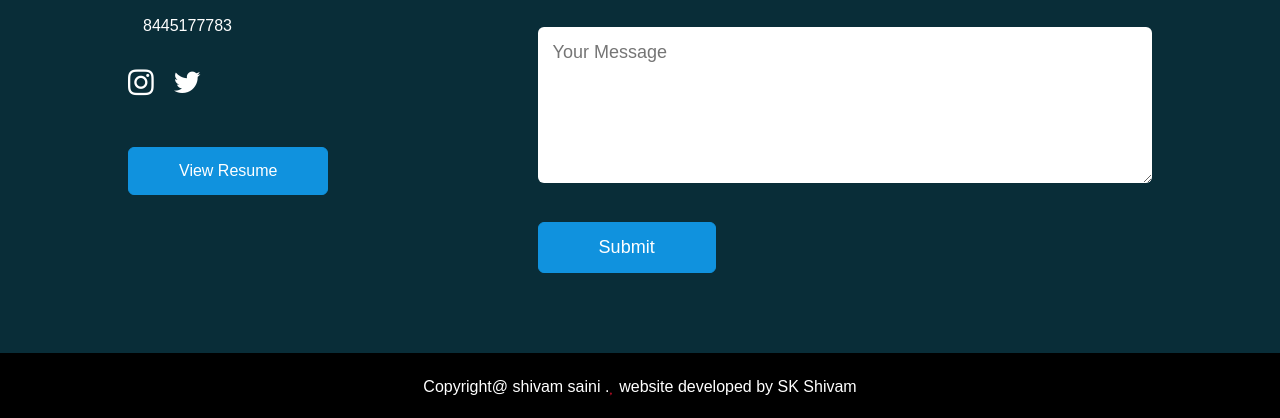
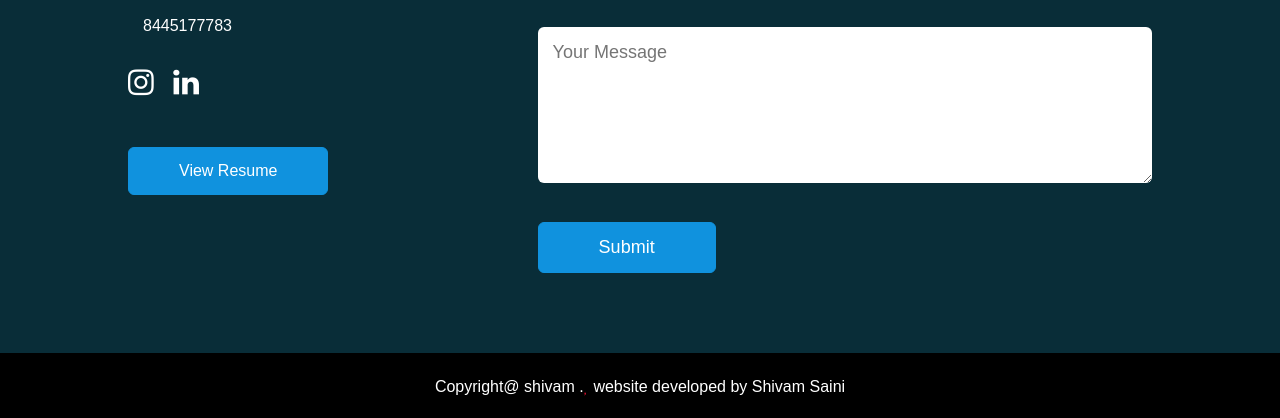
Before and after one commit to Shivam-2807/portfolio, a plain HTML site: page index.html in a window 1280 px wide. Shown: the part 2888-3306 px from the top of the page. Drawn offline with nearby package versions, Linux system fonts and the light colour scheme.

Commit message:
Update index.html

```diff
--- a/index.html
+++ b/index.html
@@ -170,7 +170,7 @@
                         <div class="social-icons" data-aos="zoom-in">
 
                             <a href="https://www.instagram.com/shivam._844/" class="fa fa-instagram"></a>
-                            <a href="#" class="fa fa-twitter"></a>
+                            <a href="https://www.linkedin.com/in/shivamsaini2807/" class="fa fa-linkedin"></a>
                         </div>
                         <a href="shivam.pdf" class="btn btn2">View Resume</a>
 
@@ -186,7 +186,7 @@
                 </div>
             </div>
             <div class="copyright">
-                <p>Copyright@ shivam saini .<i class="fa-solid fa-heart"></i> website developed by SK Shivam</p>
+                <p>Copyright@ shivam .<i class="fa-solid fa-heart"></i> website developed by Shivam Saini </p>
             </div>
           </div>
 
```
